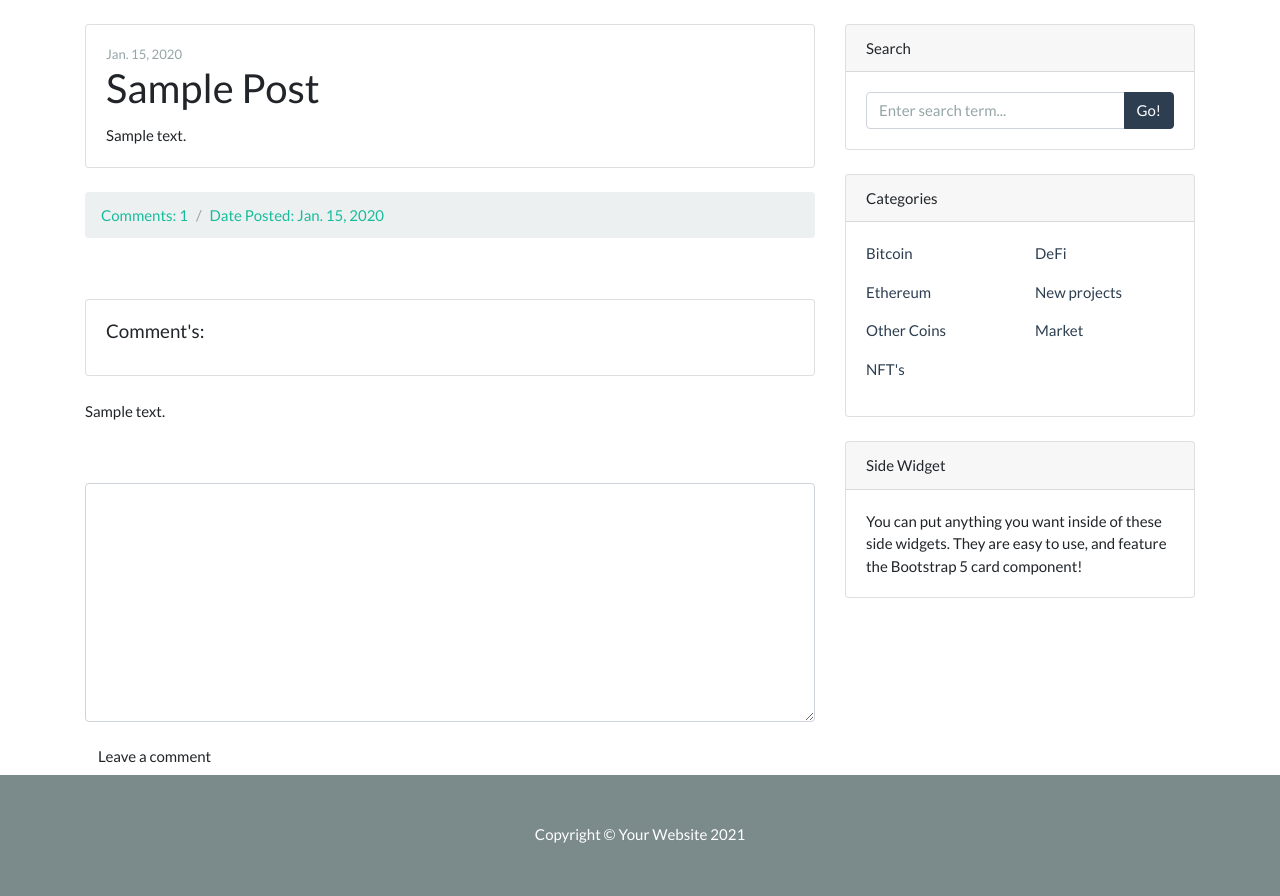
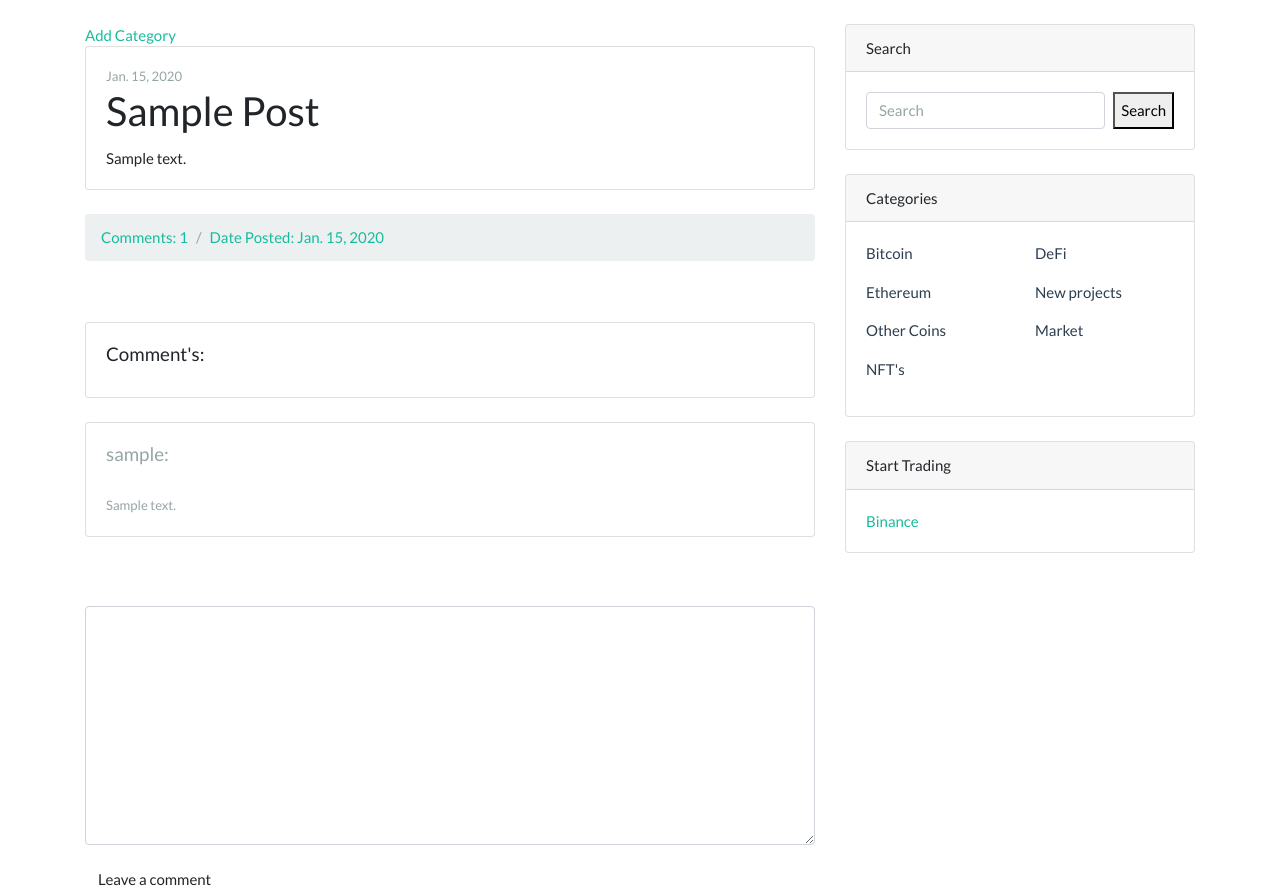
Before and after one commit to Stilledood/CryptoBlog, a Django app: page /blog/1/ in a window 1280 px wide. Shown: the part 220-1116 px from the top of the page. Run offline with Django 4.2, Linux system fonts and the light colour scheme; tables that the repository leaves empty hold one stand-in row (Sample ...); some libraries are stand-ins or nearby versions.

Commit message:
commit 8:Added search function

```diff
--- a/cryptoblog/blog/forms.py
+++ b/cryptoblog/blog/forms.py
@@ -1,5 +1,5 @@
 from django import forms
-from .models import Post,Answer
+from .models import Post,Answer,Category
 from django.core.exceptions import ValidationError
 
 
@@ -8,7 +8,7 @@ class PostFrom(forms.ModelForm):
 
     class Meta:
         model=Post
-        fields=['title','body','tag','image']
+        fields=['title','body','tag','image','category']
 
     def clean_title(self):
         title=self.cleaned_data['title'].lower()
@@ -28,3 +28,12 @@ class CommentForm(forms.ModelForm):
     class Meta:
         model=Answer
         fields=['body']
+
+
+
+class CategoryForm(forms.ModelForm):
+    '''class to create category forms'''
+
+    class Meta:
+        model=Category
+        fields='__all__'
--- a/cryptoblog/blog/models.py
+++ b/cryptoblog/blog/models.py
@@ -2,6 +2,18 @@ from django.db import models
 from django.shortcuts import reverse
 from taggit.managers import TaggableManager
 from django.conf import settings
+from django.contrib.auth.models import User
+
+
+class Category(models.Model):
+    '''class to construct a model for category objects'''
+
+    title = models.CharField(max_length=31)
+    slug = models.CharField(max_length=31)
+
+    def __str__(self):
+        return self.title
+
 
 
 class Post(models.Model):
@@ -12,6 +24,8 @@ class Post(models.Model):
     date_added=models.DateField(auto_now_add=True)
     tag=TaggableManager()
     image=models.ImageField(upload_to='blog_images')
+
+    category=models.ForeignKey(Category,on_delete=models.CASCADE)
 
 
 
@@ -45,6 +59,8 @@ class Answer(models.Model):
 
     date_added=models.DateField(auto_now_add=True)
     post=models.ForeignKey(Post,on_delete=models.CASCADE)
+    author=models.ForeignKey(settings.AUTH_USER_MODEL,on_delete=models.CASCADE)
+
 
     class Meta:
         ordering=('-date_added',)
--- a/cryptoblog/blog/templates/blog/post_details.html
+++ b/cryptoblog/blog/templates/blog/post_details.html
@@ -25,8 +25,17 @@
     </div>
 </div>
 {% for answer in post.answer_set.all %}
+<div class="card mb-4">
 
-<p>{{answer.body}}</p>
+    <div class="card-body">
+
+        <div class="small text-muted"><h5>{{answer.author}}:</h5></div>
+        <br>
+        <div class="small text-muted">{{answer.body}}</div>
+    </div>
+</div>
+
+
 
 {% endfor %}
 <br>
--- a/cryptoblog/blog/urls.py
+++ b/cryptoblog/blog/urls.py
@@ -1,10 +1,13 @@
 from django.urls import re_path
-from .views import PostList,PostDetails,PostCreate
+from .views import PostList,PostDetails,PostCreate,CategoryCreate,CategoryDetails,search_results
 
 urlpatterns=[
     re_path(r'^$',PostList.as_view(),name='post_list'),
     re_path(r'^(?P<pk>\d+)/$',PostDetails.as_view(),name='post_details'),
     re_path(r'^create/$',PostCreate.as_view(),name='post_create'),
+    re_path(r'categorycreate/$',CategoryCreate.as_view(),name='category_create'),
+    re_path(r'^category/(?P<slug>[\w\-]+)/$',CategoryDetails.as_view(),name='category_details'),
+    re_path(r'^search/$',search_results,name='search')
 
 
 
--- a/cryptoblog/blog/views.py
+++ b/cryptoblog/blog/views.py
@@ -1,6 +1,6 @@
 from django.shortcuts import render,get_object_or_404,redirect
-from .models import Post,Answer
-from .forms import PostFrom,CommentForm
+from .models import Post,Answer,Category
+from .forms import PostFrom,CommentForm,CategoryForm
 from django.views.generic import View
 from django.core.paginator import Paginator,EmptyPage,PageNotAnInteger
 from django.contrib.auth.decorators import login_required,permission_required
@@ -67,6 +67,7 @@ class PostDetails(View):
         if form.is_valid():
             comment=form.save(commit=False)
             comment.post=post
+            comment.author=self.request.user
             comment.save()
             return redirect(post.get_absolute_url())
         else:
@@ -99,6 +100,86 @@ class PostCreate(View):
         bound_form=self.form_class(request.POST,request.FILES)
         if bound_form.is_valid():
             new_post=bound_form.save()
+
             return redirect(new_post.get_absolute_url())
         else:
             return render(request,self.template_name,{'form':bound_form})
+
+
+
+
+class CategoryCreate(View):
+    '''Class to create a view for category objects creation'''
+
+    form_class=CategoryForm
+    template_name='blog/create_category.html'
+
+    def get(self,request):
+        return render(request,self.template_name,{'form':self.form_class()})
+
+    def post(self,request):
+        bound_form=self.form_class(request.POST)
+        if bound_form.is_valid():
+            bound_form.save()
+            return redirect('post_list')
+        else:
+            return render(request,self.template_name,{'form':bound_form})
+
+
+
+class CategoryDetails(View):
+    '''Class to construct a view with all the post objects from a specific category'''
+
+    model=Category
+    template_name='blog/category_details.html'
+    paginated_by=3
+    page_kwargs='page'
+
+    def get(self,request,slug):
+        category=get_object_or_404(self.model,slug=slug)
+        post_list=Post.objects.filter(category=category)
+
+        paginator=Paginator(post_list,self.paginated_by)
+        page_number=request.GET.get(self.page_kwargs)
+
+        try:
+            page=paginator.page(page_number)
+
+        except PageNotAnInteger:
+            page=paginator.page(1)
+
+        except EmptyPage:
+            page=paginator.page(paginator.num_pages)
+
+        if page.has_previous():
+            previous_page_url="?{pkw}={n}".format(pkw=self.page_kwargs,n=page.previous_page_number())
+        else:
+            previous_page_url=None
+
+        if page.has_next():
+            next_page_url="?{pkw}={n}".format(pkw=self.page_kwargs,n=page.next_page_number())
+        else:
+            next_page_url=None
+
+        context={
+            'is_paginated':page.has_other_pages(),
+            'previous_page_url':previous_page_url,
+            'next_page_url':next_page_url,
+            'paginator':paginator,
+            'category':category,
+            'post_list':page,
+        }
+
+        return render(request,self.template_name,context)
+
+
+
+
+def search_results(request):
+    model=Post
+    template_name='blog/search_result.html'
+    if request.method == 'POST':
+        searched=request.POST['searched']
+        if searched:
+            post_list=Post.objects.filter(title__icontains=searched)
+            return render(request,template_name,{'post_list':post_list})
--- a/cryptoblog/news/views.py
+++ b/cryptoblog/news/views.py
@@ -11,7 +11,7 @@ class NewsList(View):
 
     def get(self,request):
         news_list=self.model.objects.all()
-        paginator=Paginator(self.page_kwargs,self.paginated_by)
+        paginator=Paginator(news_list,self.paginated_by)
         page_number=request.GET.get(self.page_kwargs)
 
         try:
--- a/cryptoblog/templates/base.html
+++ b/cryptoblog/templates/base.html
@@ -57,6 +57,7 @@
             <div class="row">
                 <!-- Blog entries-->
                 <div class="col-lg-8">
+                    <a href="{% url 'category_create' %}">Add Category</a>
                     {% block content %}
                     {% endblock content %}
 
@@ -67,10 +68,12 @@
                     <div class="card mb-4">
                         <div class="card-header">Search</div>
                         <div class="card-body">
-                            <div class="input-group">
-                                <input class="form-control" type="text" placeholder="Enter search term..." aria-label="Enter search term..." aria-describedby="button-search" />
-                                <button class="btn btn-primary" id="button-search" type="button">Go!</button>
-                            </div>
+                            <form class="d-flex" method="post" action="{% url 'search' %}">
+                                {% csrf_token %}
+                                <input class="form-control me-2" type="search" placeholder="Search" aria-label="Search Post's" name="searched">
+                                <button type="submit">Search</button>
+                            </form>
+
                         </div>
                     </div>
                     <!-- Categories widget-->
@@ -80,17 +83,17 @@
                             <div class="row">
                                 <div class="col-sm-6">
                                     <ul class="list-unstyled mb-0">
-                                        <li><a href="#!"><p class="text-primary">Bitcoin</p></a></li>
-                                        <li><a href="#!"><p class="text-primary"> Ethereum</p></a></li>
-                                        <li><a href="#!"><p class="text-primary">Other Coins</p></a></li>
-                                        <li><a href=""><p class="text-primary">NFT's</p></a></li>
+                                        <li><a href="{% url 'category_details' 'bitcoin'  %}"><p class="text-primary">Bitcoin</p></a></li>
+                                        <li><a href="{% url 'category_details' 'ethereum' %}"><p class="text-primary"> Ethereum</p></a></li>
+                                        <li><a href="{% url 'category_details' 'othercoins' %}"><p class="text-primary">Other Coins</p></a></li>
+                                        <li><a href="{% url 'category_details' 'nft' %}"><p class="text-primary">NFT's</p></a></li>
                                     </ul>
                                 </div>
                                 <div class="col-sm-6">
                                     <ul class="list-unstyled mb-0">
-                                        <li><a href="#!"><p class="text-primary">DeFi</p></a></li>
-                                        <li><a href="#!"><p class="text-primary">New projects</p></a></li>
-                                        <li><a href="#!"><p class="text-primary">Market</p></a></li>
+                                        <li><a href="{% url 'category_details' 'defi' %}"><p class="text-primary">DeFi</p></a></li>
+                                        <li><a href="{% url 'category_details' 'newprojects' %}"><p class="text-primary">New projects</p></a></li>
+                                        <li><a href="{% url 'category_details' 'market' %}"><p class="text-primary">Market</p></a></li>
                                     </ul>
                                 </div>
                             </div>
@@ -98,8 +101,8 @@
                     </div>
                     <!-- Side widget-->
                     <div class="card mb-4">
-                        <div class="card-header">Side Widget</div>
-                        <div class="card-body">You can put anything you want inside of these side widgets. They are easy to use, and feature the Bootstrap 5 card component!</div>
+                        <div class="card-header">Start Trading</div>
+                        <div class="card-body"><a href="http://binance.com/">Binance</a> </div>
                     </div>
                 </div>
             </div>
--- a/cryptoblog/user/models.py
+++ b/cryptoblog/user/models.py
@@ -16,6 +16,7 @@ class Profile(models.Model):
     facebook_profile=models.URLField(max_length=254)
     linkedin_profile=models.URLField(max_length=254)
     twitter_profile=models.URLField(max_length=254)
+    profile_image=models.ImageField(upload_to="{username}".format(username=username),blank=True)
 
 
     def __str__(self):
```
Also changed, not shown: other parts of cryptoblog/templates/base.html (+1 -1 lines), cryptoblog/blog/templates/blog/post_list.html (+4 -4 lines), cryptoblog/user/migrations/0001_initial.py (deleted).
